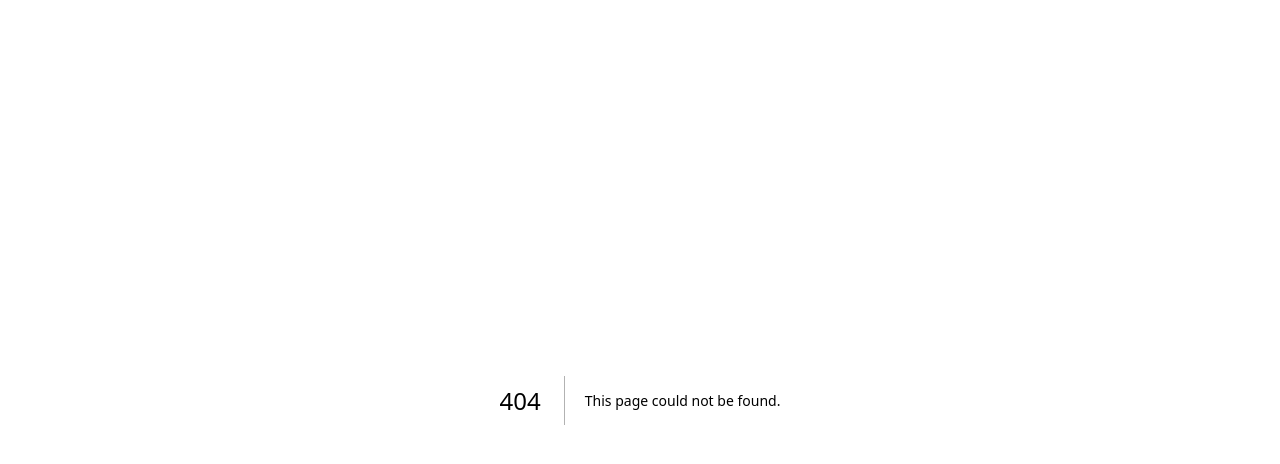
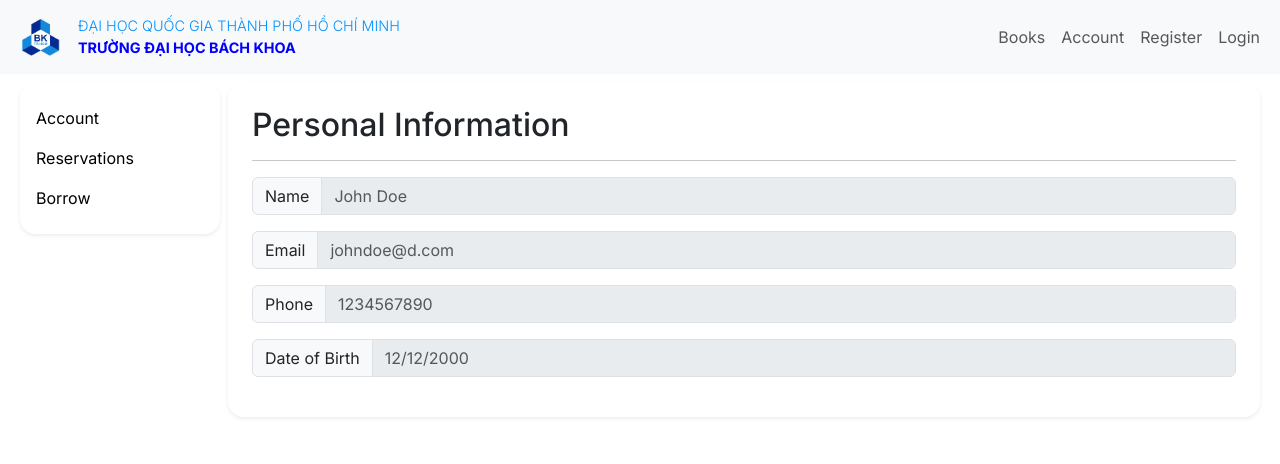
Before and after one commit to A2PK/Programming-Intergration-Project-231, a Next.js app in the folder frontend/: page /profile/account in a window 1280 px wide. Before the commit this address had no page. Shown: the top 464 px of the page. Built offline with nearby package versions, Linux system fonts and the light colour scheme.

Commit message:
refactor code and add profile path
- change all <a> into <Link> to avoid page refresh
- add profile path layout
- add profile sidebar
- add placeholder account, borrow and reservation pages
- remove Next dynamic import, now 'use client' and import only

```diff
--- /dev/null
+++ b/frontend/src/app/(pages)/profile/account/func.tsx
@@ -0,0 +1,42 @@
+export function PersonalInfo(props: any) {
+  return (
+    <>
+      <div className="input-group mb-3">
+        <span className="input-group-text">Name</span>
+        <input
+          type="text"
+          className="form-control"
+          placeholder={props.name}
+          disabled
+        />
+      </div>
+      <div className="input-group mb-3">
+        <span className="input-group-text">Email</span>
+        <input
+          type="text"
+          className="form-control"
+          placeholder={props.email}
+          disabled
+        />
+      </div>
+      <div className="input-group mb-3">
+        <span className="input-group-text">Phone</span>
+        <input
+          type="text"
+          className="form-control"
+          placeholder={props.phone}
+          disabled
+        />
+      </div>
+      <div className="input-group mb-3">
+        <span className="input-group-text">Date of Birth</span>
+        <input
+          type="text"
+          className="form-control"
+          placeholder={props.dob}
+          disabled
+        />
+      </div>
+    </>
+  );
+}
--- /dev/null
+++ b/frontend/src/app/(pages)/profile/account/page.tsx
@@ -0,0 +1,16 @@
+import { PersonalInfo } from "./func";
+
+export default function AccountPage() {
+  return (
+    <>
+      <h2>Personal Information</h2>
+      <hr />
+      <PersonalInfo
+        name="John Doe"
+        email="johndoe@d.com"
+        phone="1234567890"
+        dob="12/12/2000"
+      />
+    </>
+  );
+}
--- /dev/null
+++ b/frontend/src/app/(pages)/profile/borrow/func.tsx
@@ -0,0 +1,19 @@
+export function BorrowRow(props: any) {
+  return (
+    <div className="row mb-3">
+      <div className="col-1">{props.no}</div>
+      <div className="col-6">{props.bname}</div>
+      <div className="col-5">{props.duedate}</div>
+    </div>
+  );
+}
+
+export function BorrowHeader() {
+  return (
+    <div className="row mb-3 fw-bold">
+      <div className="col-1">No.</div>
+      <div className="col-6">Book Name</div>
+      <div className="col-5">Dued Date</div>
+    </div>
+  );
+}
--- /dev/null
+++ b/frontend/src/app/(pages)/profile/layout.tsx
@@ -0,0 +1,29 @@
+import NavBar from "@/app/components/navbar/navbar";
+import ProfileSidebar from "@/app/components/profile_sidebar/profile_sidebar";
+import { Metadata } from "next";
+
+export const metadata: Metadata = {
+  title: "ULMS Profile",
+  description: "ULMS Profile",
+};
+export default function DashboardLayout({
+  children,
+}: {
+  children: React.ReactNode;
+}) {
+  return (
+    <>
+      <NavBar />
+      <div className="container-fluid">
+        <div className="row g-2 p-2">
+          <div className="col-sm-3 col-lg-2">
+            <ProfileSidebar />
+          </div>
+          <div className="col-sm-9 col-lg-10">
+            <div className="shadow-sm rounded-4 p-4">{children}</div>
+          </div>
+        </div>
+      </div>
+    </>
+  );
+}
--- /dev/null
+++ b/frontend/src/app/(pages)/profile/page.tsx
@@ -0,0 +1,5 @@
+import { redirect } from "next/navigation";
+
+export default function ProfilePage() {
+  return redirect("/profile/account");
+}
--- /dev/null
+++ b/frontend/src/app/(pages)/profile/reservation/func.tsx
@@ -0,0 +1,21 @@
+export function ReserveRow(props: any) {
+  return (
+    <div className="row mb-3">
+      <div className="col-1">{props.no}</div>
+      <div className="col-5">{props.bname}</div>
+      <div className="col-3">{props.pickdate}</div>
+      <div className="col-3">{props.picklocation}</div>
+    </div>
+  );
+}
+
+export function ReserveHeader() {
+  return (
+    <div className="row mb-3 fw-bold">
+      <div className="col-1">No.</div>
+      <div className="col-5">Book Name</div>
+      <div className="col-3">Pickup Date</div>
+      <div className="col-3">Pickup Location</div>
+    </div>
+  );
+}
--- a/frontend/src/app/components/navbar/navbar.tsx
+++ b/frontend/src/app/components/navbar/navbar.tsx
@@ -1,20 +1,16 @@
 "use client";
+
 import "./navbar.css";
 import logo from "/public/Logo_BK.png";
 import Image from "next/image";
-import dynamic from "next/dynamic";
-import 'bootstrap/dist/js/bootstrap.min.js';
+import "bootstrap/dist/js/bootstrap.min.js";
+import Link from "next/link";
 
-const DynamicBootstrap = dynamic(
-  () => require('bootstrap/dist/js/bootstrap.min.js'),
-  { ssr: false }
-);
-
-const NavBar: React.FC = () => {
+export default function NavBar(): React.JSX.Element {
   return (
     <nav className="navbar navbar-expand-md bg-body-tertiary">
       <div className="container-fluid">
-        <a className="navbar-brand" href="/dashboard/homepage">
+        <Link className="navbar-brand" href="/dashboard/homepage">
           <div className="row align-items-center justify-content-center ps-3">
             <div className="col p-0">
               <Image
@@ -29,7 +25,7 @@ const NavBar: React.FC = () => {
               <div id="navBrand1">TRƯỜNG ĐẠI HỌC BÁCH KHOA</div>
             </div>
           </div>
-        </a>
+        </Link>
         <button
           className="navbar-toggler"
           type="button"
@@ -43,21 +39,21 @@ const NavBar: React.FC = () => {
         </button>
         <div className="collapse navbar-collapse" id="navbarSupportedContent">
           <div className="navbar-nav ms-auto">
-            <a className="nav-link" href="/dashboard/search">
+            <Link className="nav-link" href="/dashboard/search">
               Books
-            </a>
-            <a className="nav-link" href="#">
+            </Link>
+            <Link className="nav-link" href="/profile/account">
               Account
-            </a>
-            <a className="nav-link" href="/auth/register">
+            </Link>
+            <Link className="nav-link" href="/auth/register">
               Register
-            </a>
-            <a className="nav-link" href="/auth/login">Login</a>
+            </Link>
+            <Link className="nav-link" href="/auth/login">
+              Login
+            </Link>
           </div>
         </div>
       </div>
     </nav>
   );
-};
-
-export default NavBar;
+}
--- /dev/null
+++ b/frontend/src/app/components/profile_sidebar/profile_sidebar.tsx
@@ -0,0 +1,16 @@
+import Link from "next/link";
+export default function ProfileSidebar(): React.JSX.Element {
+  return (
+    <nav className="nav flex-column py-3 shadow-sm rounded-4">
+      <Link className="nav-link text-black" href="account">
+        Account
+      </Link>
+      <Link className="nav-link text-black" href="reservation">
+        Reservations
+      </Link>
+      <Link className="nav-link text-black" href="borrow">
+        Borrow
+      </Link>
+    </nav>
+  );
+}
--- a/frontend/src/app/components/signform/signform.tsx
+++ b/frontend/src/app/components/signform/signform.tsx
@@ -1,6 +1,7 @@
 import "./signform.css";
 import Image from "next/image";
 import logo from "public/Logo_BK.png";
+
 export default function SignForm({
   text,
 }: {
```
Also changed, not shown: frontend/src/app/(pages)/profile/borrow/page.tsx (added, +13 -0 lines), frontend/src/app/(pages)/profile/reservation/page.tsx (added, +23 -0 lines), frontend/src/app/components/searchbar/searchbar.tsx (+5 -14 lines).
